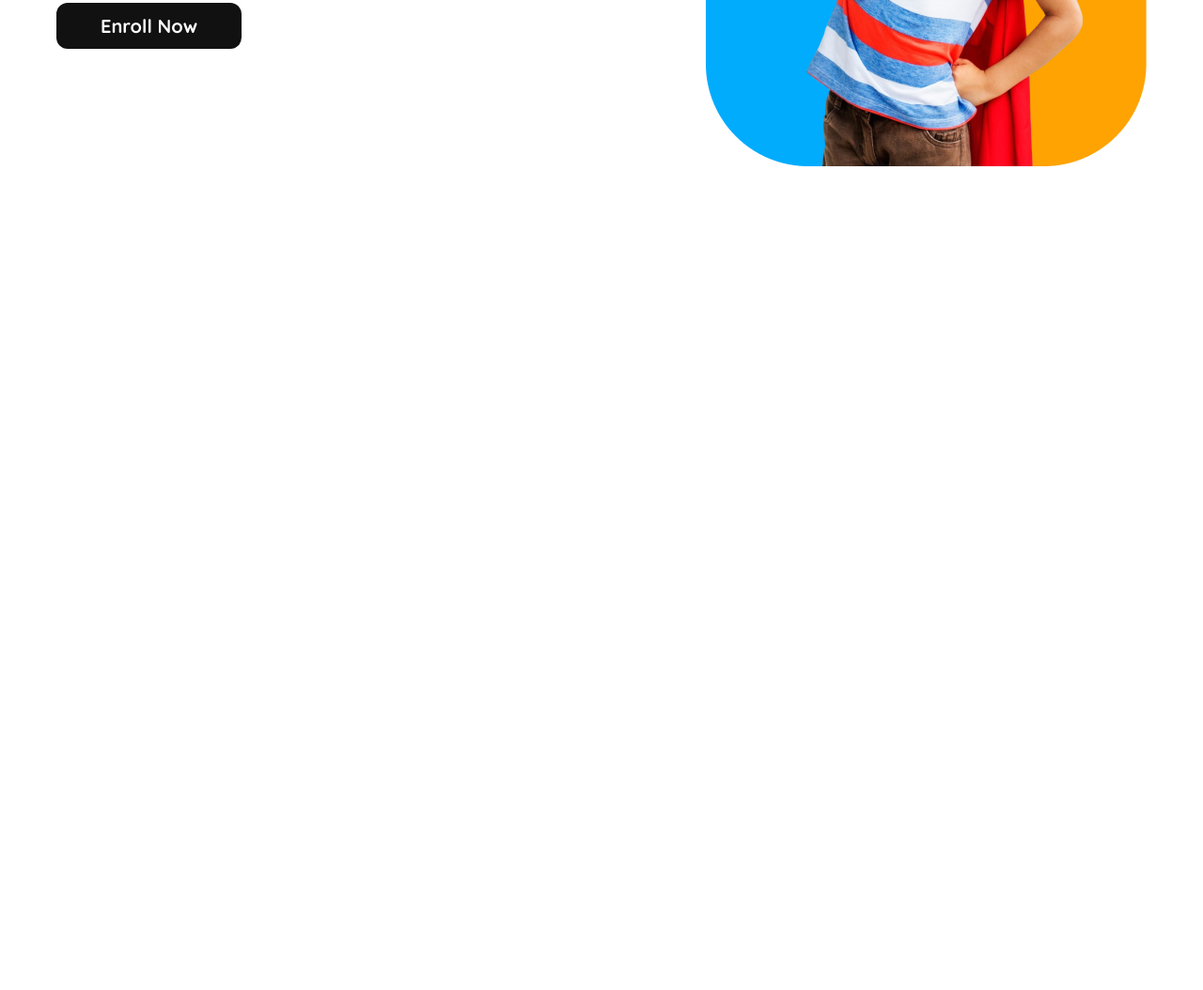
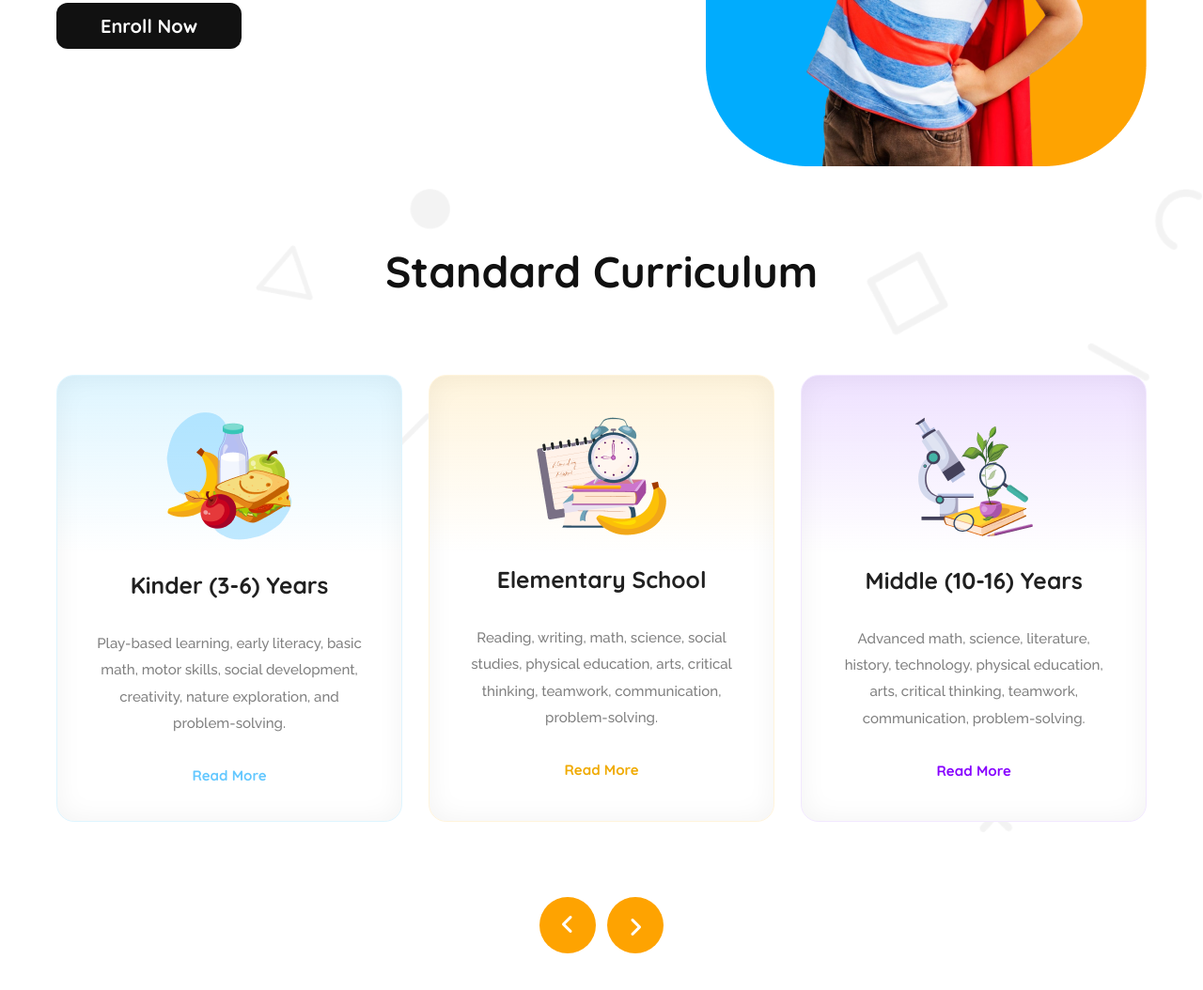
Before and after one commit to MH-Kniloy/PH-B11A2-Kids-School, a plain HTML site: page index.html in a window 1280 px wide. Shown: the part 480-1534 px from the top of the page at 94% size. Before the commit the page ends 800 px from the top, so only its background shows below. Drawn offline with Linux system fonts and the light colour scheme.

Commit message:
Curriculum section added

```diff
--- a/index.html
+++ b/index.html
@@ -63,8 +63,46 @@
     <!-- ============== Main section Start ============== -->
 
     <main>
-      <!-- ============== Header section Start ============== -->
-      <!-- ============== Header section End ============== -->
+      <!-- ============== curriculum section Start ============== -->
+       <section id="curriculum">
+        <div class="container">
+            <h2>Standard Curriculum</h2>
+            <div class="card-container">
+                <div class="card">
+                    <img src="assets/kinder.png" alt="lunch">
+                    <h4>Kinder (3-6) Years</h4>
+                    <p>Play-based learning, early literacy, basic math, motor skills, social development, creativity, nature exploration, and problem-solving.</p>
+                    <a href="#">Read More</a>
+                </div>
+                <div class="card">
+                    <img src="assets/elementary.png" alt="elementary">
+                    <h4>Elementary School</h4>
+                    <p>Reading, writing, math, science, social studies, physical education, arts, critical thinking, teamwork, communication, problem-solving.</p>
+                    <a href="#">Read More</a>
+                </div>
+                <div class="card">
+                    <img src="assets/middle.png" alt="middle School">
+                    <h4>Middle (10-16) Years</h4>
+                    <p>Advanced math, science, literature, history, technology, physical education, arts, critical thinking, teamwork, communication, problem-solving.</p>
+                    <a href="#">Read More</a>
+                </div>
+            </div>
+            <div class="arrow-btn-container">
+
+                <div class="left">
+                    <i class="fa-solid fa-angle-left"></i>
+                </div>
+                  <div class="right">
+                    <i class="fa-solid fa-angle-right"></i>
+                </div>
+            </div>
+        </div>
+       </section>
+      <!-- ============== curriculum section End ============== -->
+
+
+      <!-- ============== curriculum section Start ============== -->
+      <!-- ============== curriculum section End ============== -->
     </main>
     <!-- ============== Main section End ============== -->
     <!-- ============== Footer section Start ============== -->
--- a/styles/style.css
+++ b/styles/style.css
@@ -121,15 +121,131 @@ nav ul li:nth-of-type(4) a {
   transition: background-color 0.3s linear;
 }
 /* ================= Header Styles End ================= */
+
+/* ================= Curriculum Styles Start ================= */
+#curriculum {
+  padding: 60px 0;
+  background: url(../assets/bg.png);
+  background-position: top;
+  background-repeat: no-repeat;
+  background-size: contain;
+}
+#curriculum h2 {
+  color: var(--Black);
+  text-align: center;
+  font-size: 46px;
+  font-weight: 700;
+  line-height: 57.5px; /* 125% */
+}
+.card-container {
+  margin: 80px 0;
+  display: flex;
+  gap: 28.29px;
+}
+.card {
+  display: flex;
+  width: 367.805px;
+  height: 476.784px;
+  padding: 45px 40.668px 45px 40.878px;
+  flex-direction: column;
+  justify-content: center;
+  align-items: center;
+  gap: 32.069px;
+  flex-shrink: 0;
+  border-radius: 18.864px;
+  border: 0.943px solid #def5ff;
+  background: linear-gradient(180deg, #def5ff 0%, rgba(255, 255, 255, 0) 40%),
+    #fff;
+  box-shadow: 0px 0px 28.296px 0.943px rgba(0, 0, 0, 0.05) inset;
+}
+.card h4 {
+  color: #202020;
+  text-align: center;
+  font-size: 24.523px;
+  font-weight: 700;
+  line-height: 30.654px; /* 125% */
+}
+.card p {
+  color: #808080;
+  text-align: center;
+  font-family: var(--Raleway);
+  font-size: 15.091px;
+  font-weight: 500;
+  line-height: 28.296px; /* 187.5% */
+}
+.card a {
+  color: #64c8ff;
+  text-align: center;
+  font-size: 15.091px;
+  font-weight: 700;
+  cursor: pointer;
+}
+.card:nth-of-type(1) {
+  padding: 40px 40.668px 40px 40.878px;
+}
+.card:nth-of-type(2) {
+  border: 0.943px solid #fff4dc;
+  background: linear-gradient(180deg, #fff4dc 0%, rgba(255, 255, 255, 0) 40%),
+    #fff;
+  box-shadow: 0px 0px 28.296px 0.943px rgba(0, 0, 0, 0.05) inset;
+}
+.card:nth-of-type(2) a {
+  color: #F0AA00;
+}
+.card:nth-of-type(3) {
+  border: 0.943px solid #f2e8ff;
+  background: linear-gradient(180deg, #eee1ff 0%, rgba(255, 255, 255, 0) 40%),
+    #fff;
+  box-shadow: 0px 0px 28.296px 0.943px rgba(0, 0, 0, 0.05) inset;
+}
+.card:nth-of-type(3) a {
+   color: #8700FF;
+}
+.arrow-btn-container{
+ width: 100%;
+ display: flex;
+ gap: 12px;
+ justify-content: center;
+}
+.right,.left{
+    text-align: center;
+width: 60px;
+height: 60px;
+padding: 17px 0px 19px 0px;
+border-radius: 30px;
+background: var(--Orange);
+cursor: pointer;
+transition: background-color 0.3s linear;
+}
+.right:hover,.left:hover{
+
+background: #d48805;
+
+}
+.right:active,.left:active{
+
+transform: scale(0.98);
+}
+.right,.left i{
+color: #FFF;
+font-size: 24px;
+font-weight: 900;
+}
+/* ================= Curriculum Styles End ================= */
+
 /* ================= Global Styles Start ================= */
 /* ================= Global Styles End ================= */
 
 /* ================= Responsiv 576px Styles Start ================= */
 @media screen and (max-width: 576px) {
-  body {
-    padding: 0 16px;
+  /* navbar  */
+  header {
+    padding: 0;
   }
-  /* navbar  */
+  .navbar-container {
+    padding: 12px 16px;
+    border-bottom: 1px solid var(--Orange);
+  }
   .menubar {
     display: block;
     font-size: 30px;
@@ -149,6 +265,7 @@ nav ul li:nth-of-type(4) a {
   .banner-container {
     flex-direction: column-reverse;
     gap: 0;
+    padding: 0 16px;
   }
   .banner-img {
     padding-top: 30px;
```
